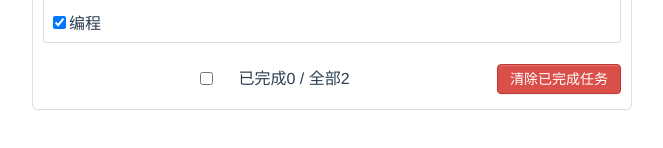
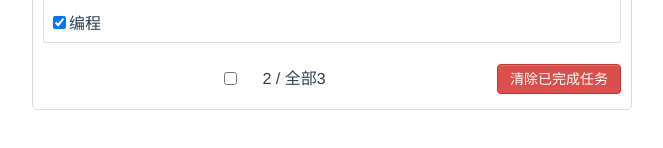
Before and after one commit to Codecat-li/demoProject, a Vue app in the folder todos/: page / in a window 1280 px wide. Shown: the part 192-340 px from the top of the page, without its empty margins (308-971 px from the left). Built offline with nearby package versions, Linux system fonts and the light colour scheme.

Commit message:
勾选统计"

```diff
--- a/todos/src/App.vue
+++ b/todos/src/App.vue
@@ -8,7 +8,7 @@
           :checkTodo="checkTodo"
           :todoDelete="todoDelete"
         ></todoMain>
-        <todoFooter></todoFooter>
+        <todoFooter :todos="todos"></todoFooter>
       </div>
     </div>
   </div>
@@ -29,9 +29,9 @@ export default {
     return {
       // 将数据保存在最大的组件app中，可以传给所有子组件
       todos: [
-        { id: "001", title: "唱歌", completed: true },
-        { id: "002", title: "打游戏", completed: false },
-        { id: "003", title: "编程", completed: true },
+        { id: "001", title: "唱歌", done: true },
+        { id: "002", title: "打游戏", done: false },
+        { id: "003", title: "编程", done: true },
       ],
     };
   },
@@ -45,7 +45,7 @@ export default {
     // 勾选todo相关逻辑
     checkTodo(id) {
       this.todos.forEach((todo) => {
-        todo.id === id ? (todo.completed = !todo.completed) : "";
+        todo.id === id ? (todo.done = !todo.done) : "";
       });
     },
     // 删除按钮
@@ -64,11 +64,6 @@ export default {
   text-align: center;
   color: #2c3e50;
   margin-top: 60px;
-}
-
-/*base*/
-body {
-  background: #fff;
 }
 
 .btn {
@@ -100,6 +95,11 @@ body {
   outline: none;
 }
 
+/*base*/
+body {
+  background: #fff;
+}
+
 .todo-container {
   width: 600px;
   margin: 0 auto;
--- a/todos/src/components/todoFooter.vue
+++ b/todos/src/components/todoFooter.vue
@@ -4,7 +4,9 @@
       <label>
         <input type="checkbox" />
       </label>
-      <span> <span>已完成0</span> / 全部2 </span>
+      <span>
+        <span>{{ doneTotal }}</span> / 全部{{ todos.length }}
+      </span>
       <button class="btn btn-danger">清除已完成任务</button>
     </div>
   </div>
@@ -12,8 +14,15 @@
 <script>
 export default {
   name: "todoFooter",
+  props: ["todos"],
   data() {
     return {};
+  },
+  computed: {
+    //  计算todo的勾选个数，rudece会遍历并累加done的值。
+    doneTotal() {
+      return this.todos.reduce((pre, todo) => pre + (todo.done ? 1 : 0), 0);
+    },
   },
 };
 </script>
--- a/todos/src/components/todoHeader.vue
+++ b/todos/src/components/todoHeader.vue
@@ -23,7 +23,7 @@ export default {
       const todoobj = {
         id: nanoid(),
         title: e.target.value,
-        completed: false,
+        done: false,
       };
       // 调用app中的方法，和main组件联动
       this.addtodo(todoobj);
--- a/todos/src/components/todoItem.vue
+++ b/todos/src/components/todoItem.vue
@@ -5,7 +5,7 @@
         <!-- 此处还可以去掉checked和handleChecked改用v-model，但是违反了props只读规则，在改变绑定对象结构的情况下可能会出错 -->
         <input
           type="checkbox"
-          :checked="todo.completed"
+          :checked="todo.done"
           @change="handleChecked(todo.id)"
         />
         <span>{{ todo.title }}</span>
```
